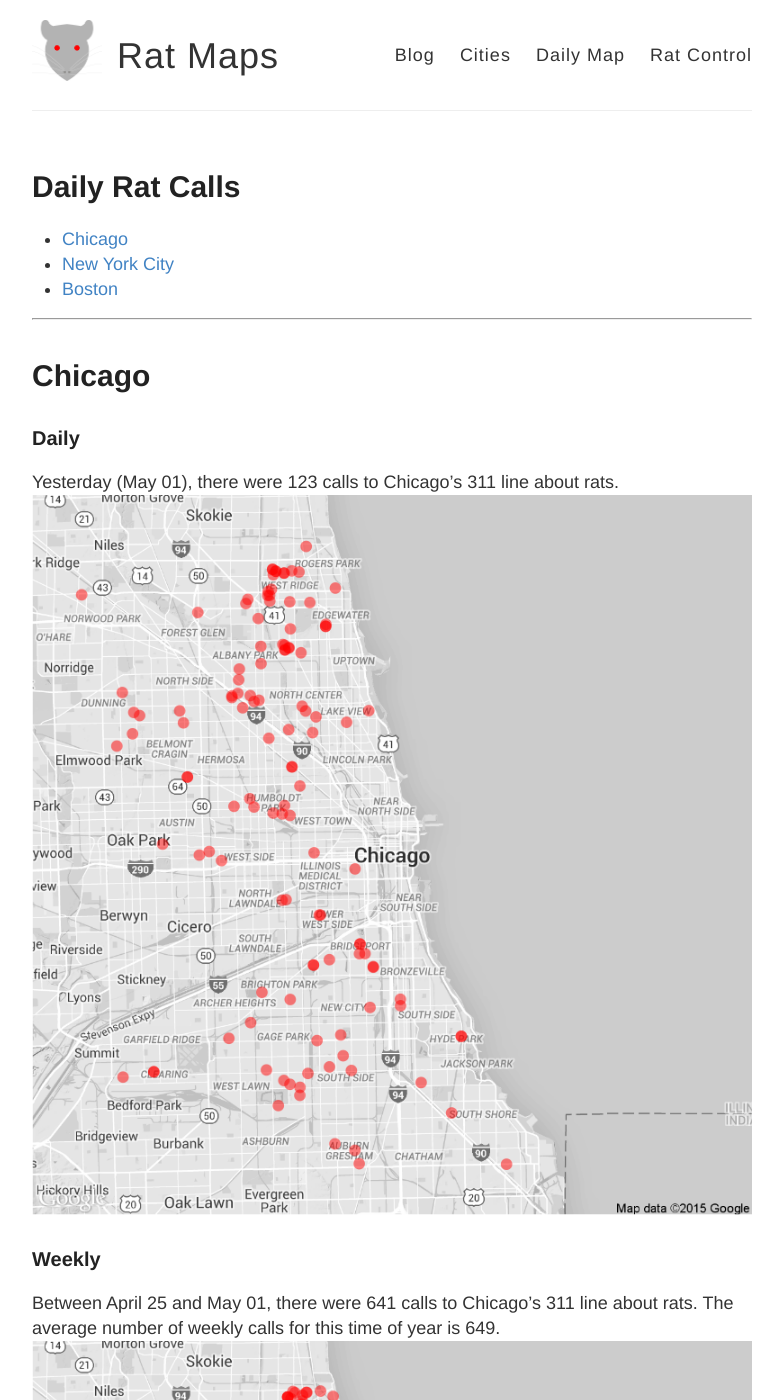
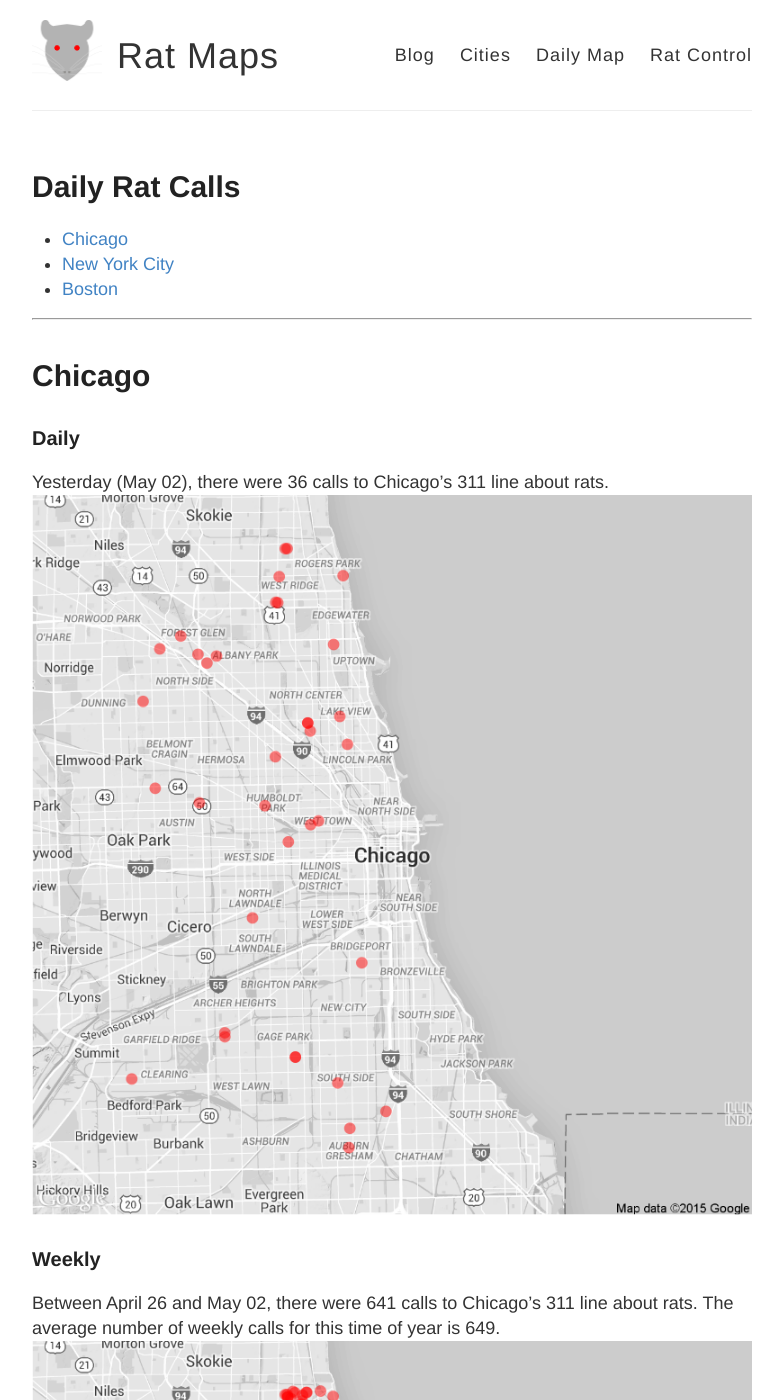
Before and after one commit to DanielHadley/ratmaps, a Jekyll site: the page built from daily.md, in a window 1280 px wide and 1400 px high. Shown: the whole window, without its empty margins (248-1031 px from the left). Built offline with Jekyll 4.4.1, drawn with Linux system fonts in a browser that asks for light colours; comment, search, counter and statistics services are not loaded; some of the changed text lies outside the part shown.

Commit message:
Daily Maps

```diff
--- a/daily.md
+++ b/daily.md
@@ -15,22 +15,22 @@
 
 ### Daily
 
-Yesterday (May 01), there were 123 calls to Chicago's 311 line about rats.
+Yesterday (May 02), there were 36 calls to Chicago's 311 line about rats.
 ![Chicago rat calls to 311 weekly map]({{ site.cityimages }}/daily/Chicago_Rat_Map_Daily.png)
 
 ### Weekly
-Between April 25 and May 01, there were 641 calls to Chicago's 311 line about rats. The average number of weekly calls for this time of year is 649.
+Between April 26 and May 02, there were 641 calls to Chicago's 311 line about rats. The average number of weekly calls for this time of year is 649.
 ![Chicago rat calls to 311 weekly map]({{ site.cityimages }}/daily/Chicago_Rat_Map_Weekly.png)
 ***
 # New York City <a id="nyc"><a>
 
 ### Daily
 
-Yesterday (May 01), there were 0 calls to New York City's 311 line about rats.
+Yesterday (May 02), there were 0 calls to New York City's 311 line about rats.
 ![NYC rat calls to 311 weekly map]({{ site.cityimages }}/daily/NYC_Rat_Map_Daily.png)
 
 ### Weekly
-Between April 25 and May 01, there were 41 calls to New York City's 311 line about rats. The average number of weekly calls for this time of year is 236.
+Between April 26 and May 02, there were 5 calls to New York City's 311 line about rats. The average number of weekly calls for this time of year is 236.
 ![NYC rat calls to 311 weekly map]({{ site.cityimages }}/daily/NYC_Rat_Map_Weekly.png)
 
 Each red dot represents one call about a rat seen in that location. The dots are transparent, so multiple calls from one location will be seen as a solid dot. The usual caveats apply: more calls do not necessarily mean that there are more rats in that location than other parts of the city. A cluster of dots could indicate that one resident is unusually vocal about rodents in his or her neighborhood. Also, more densely populated neighborhoods tend to make more calls to 311.
```
Also changed, not shown: images/pages/daily/Chicago_Rat_Map_Daily.png, images/pages/daily/Chicago_Rat_Map_Weekly.png, images/pages/daily/NYC_Rat_Map_Weekly.png.
